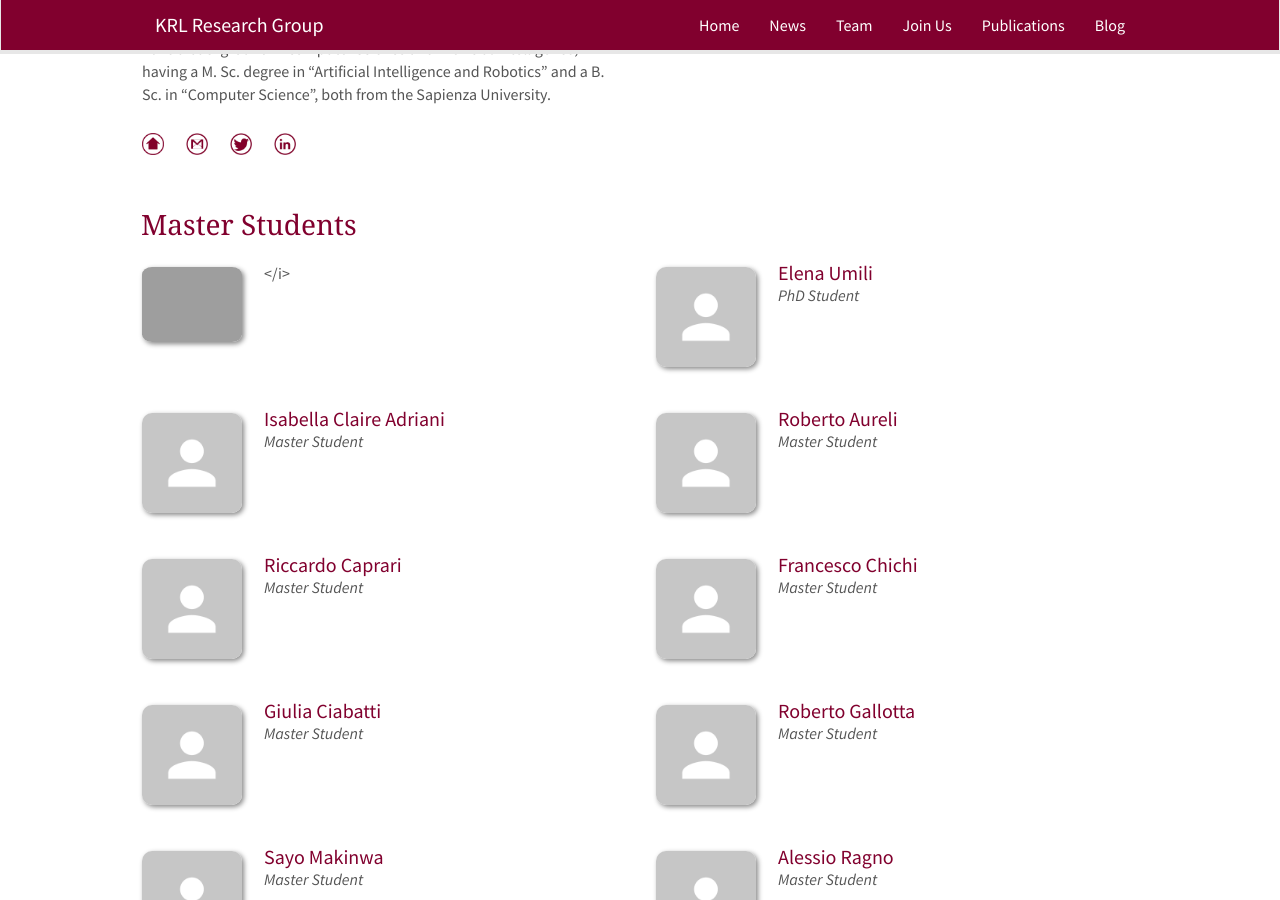
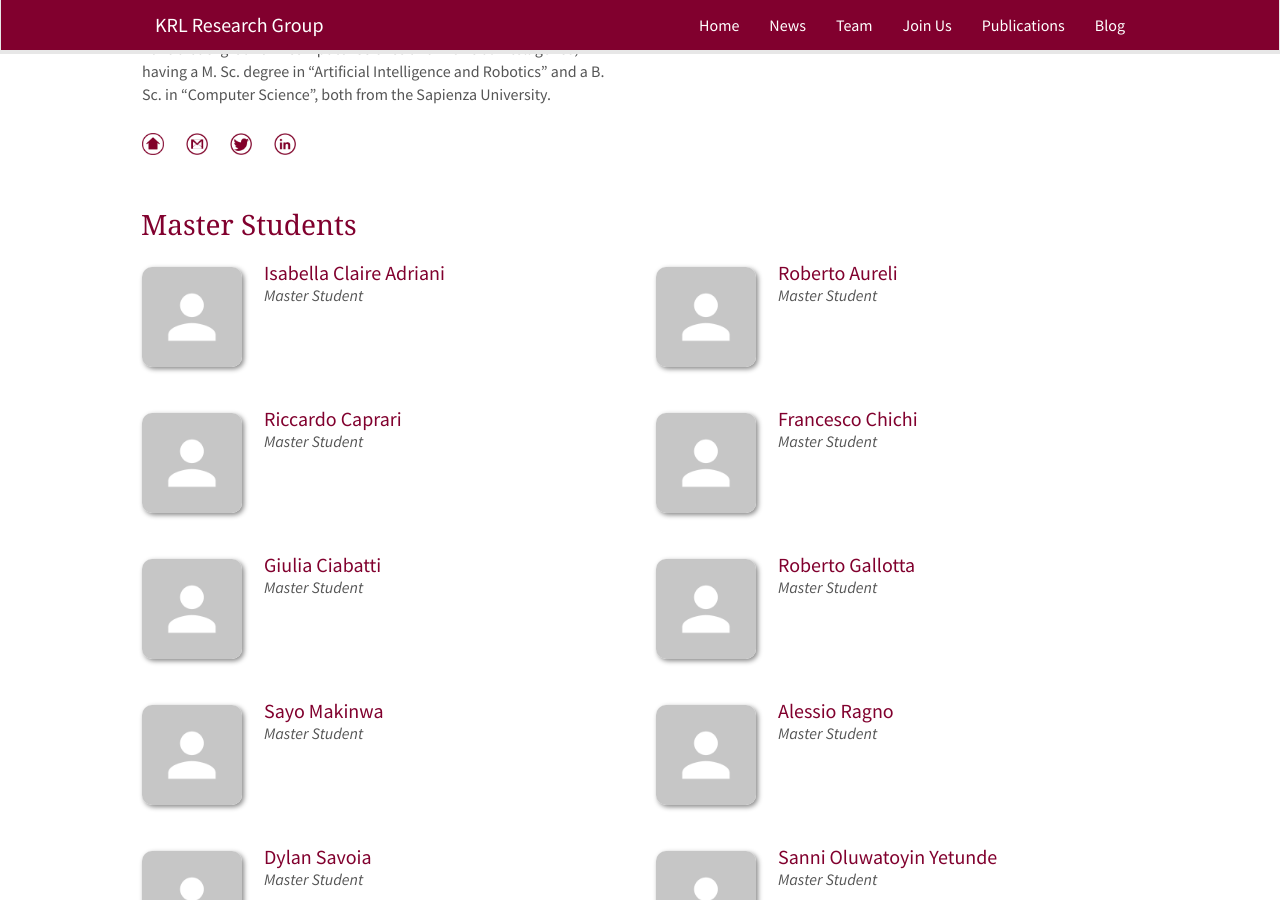
Before and after one commit to KRLGroup/krlgroup.github.io, a Jekyll site: the page built from _pages/team.md, in a window 1280 px wide and 900 px high, scrolled down 787 px. Built offline with Jekyll 4.4.1, drawn with Linux system fonts in a browser that asks for light colours; nearby versions of some CDN libraries.

Commit message:
fixed bug empty member

```diff
--- a/_data/msc.yml
+++ b/_data/msc.yml
@@ -1,15 +1,3 @@
--
-
-- name: Elena Umili
-  photo: no_avatar.jpg
-  info: PhD Student
-  bio:
-  webpage:
-  github:
-  linkedin:
-  twitter:
-  email:
-
 - name: Isabella Claire Adriani
   photo: no_avatar.jpg
   info: Master Student
```
